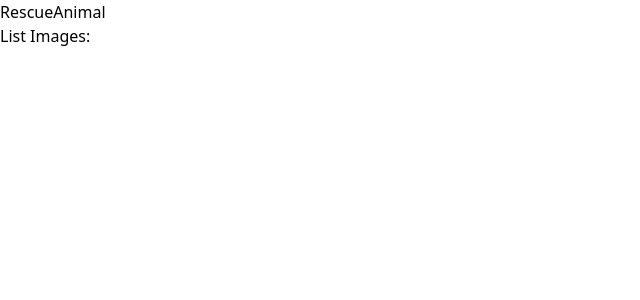
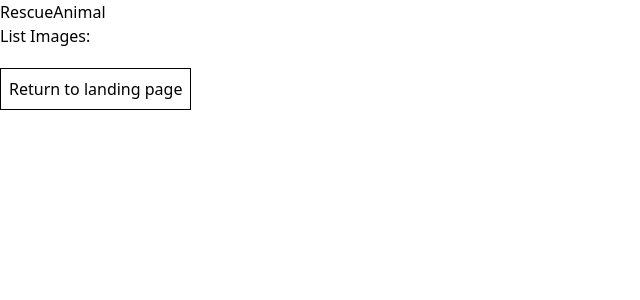
Before and after one commit to femnixx/RandomRepo, a React (Vite) app: page /rescued in a window 1280 px wide. Shown: the top 300 px of the page, without its empty margins (0-640 px from the left). Built offline with nearby package versions, Linux system fonts and the light colour scheme.

Commit message:
Added return to landing page to rescuedanimals.tsx

```diff
--- a/src/frontend/RescueAnimal.tsx
+++ b/src/frontend/RescueAnimal.tsx
@@ -1,13 +1,21 @@
 import { useState } from "react"
 import { supabase } from "../SupabaseClient"
 import { useEffect } from "react";
+import { useNavigate } from "react-router-dom";
+
 const RescueAnimal = () => {
+  const navigate = useNavigate();
+
+  const handleNavigation = () => {
+    navigate('/')
+  }
 
   return (
     <div>
       <p>RescueAnimal</p>
       <p>List Images:</p>
 
+      <button onClick={handleNavigation} className="flex mt-5 px-2 py-2 border-1">Return to landing page</button>
     </div>
   )
 }
```
